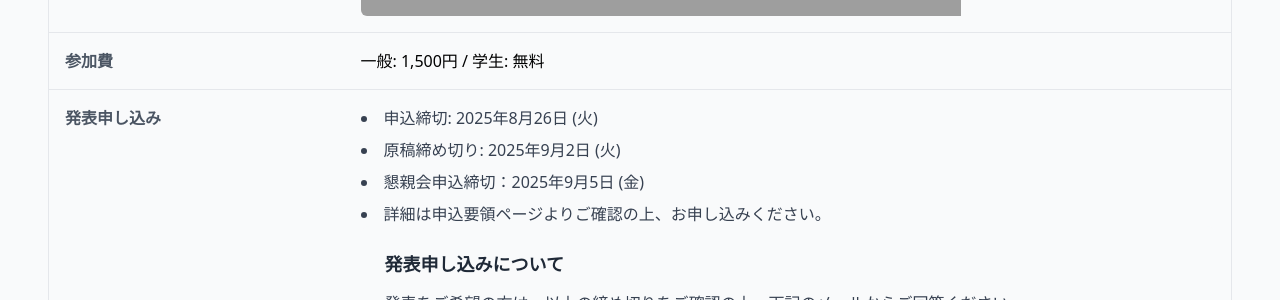
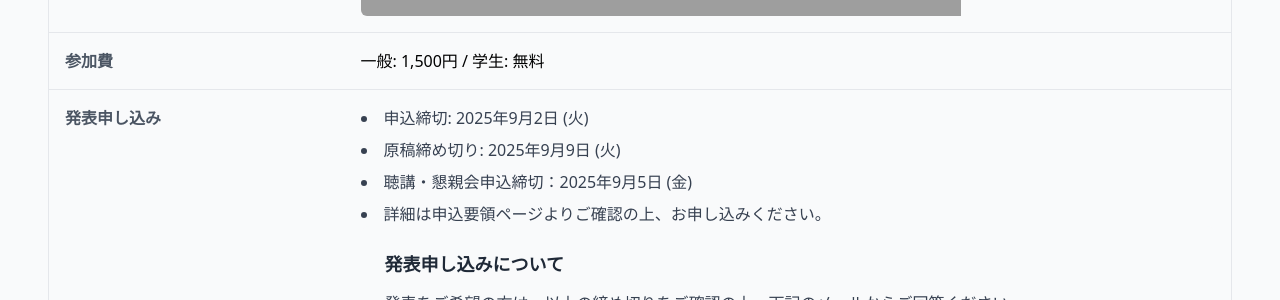
Before and after one commit to FFTPRS/WS, a Jekyll site: the page built from pages/workshop11.html, in a window 1280 px wide and 900 px high, scrolled down 1199 px. Shown: the part 153-453 px from the top of the window. Built offline with Jekyll 4.4.1, drawn with Linux system fonts in a browser that asks for light colours; nearby versions of some CDN libraries; grey boxes are pictures that could not be loaded.

Commit message:
important dateの変更
・申込〆切と原稿〆切の変更
・聴講申込〆切の追加

```diff
--- a/_data/workshop11.yml
+++ b/_data/workshop11.yml
@@ -14,9 +14,9 @@ place: "日田市複合文化施設AOSE"
 place_url: https://www.city.hita.oita.jp/kyouiku_iinkai/riyou/kouminkan/4922.html
 google_map: <iframe src="https://www.google.com/maps/embed?pb=!1m18!1m12!1m3!1d3333.728120419911!2d130.9392304762689!3d33.325922655731596!2m3!1f0!2f0!3f0!3m2!1i1024!2i768!4f13.1!3m3!1m2!1s0x35416a1e39a4a955%3A0x40f4cae237c25ac0!2z5pel55Sw5biC6KSH5ZCI5paH5YyW5pa96KitIEFPU0U!5e0!3m2!1sja!2sjp!4v1753613193881!5m2!1sja!2sjp" width="600" height="450" style="border:0;" allowfullscreen="" loading="lazy" referrerpolicy="no-referrer-when-downgrade"></iframe>
 entrance_fee: "一般: 1,500円 / 学生: 無料"
-application_deadline: "申込締切: 2025年8月26日 (火)"
-manuscript_deadline: "原稿締め切り: 2025年9月2日 (火)"
-social_gathering_application_deadline: "懇親会申込締切：2025年9月5日 (金)"
+application_deadline: "申込締切: 2025年9月2日 (火)"
+manuscript_deadline: "原稿締め切り: 2025年9月9日 (火)"
+social_gathering_application_deadline: "聴講・懇親会申込締切：2025年9月5日 (金)"
 application_description: "
 発表をご希望の方は、以上の締め切りをご確認の上、下記のメールからご回答ください。<br />
 また、発表される場合は発表原稿フォーマットをダウンロードし、フォーマットにしたがって原稿を執筆のうえ、メール（fftprs[at]googlegroups.com）にて送付ください。<br />
```
